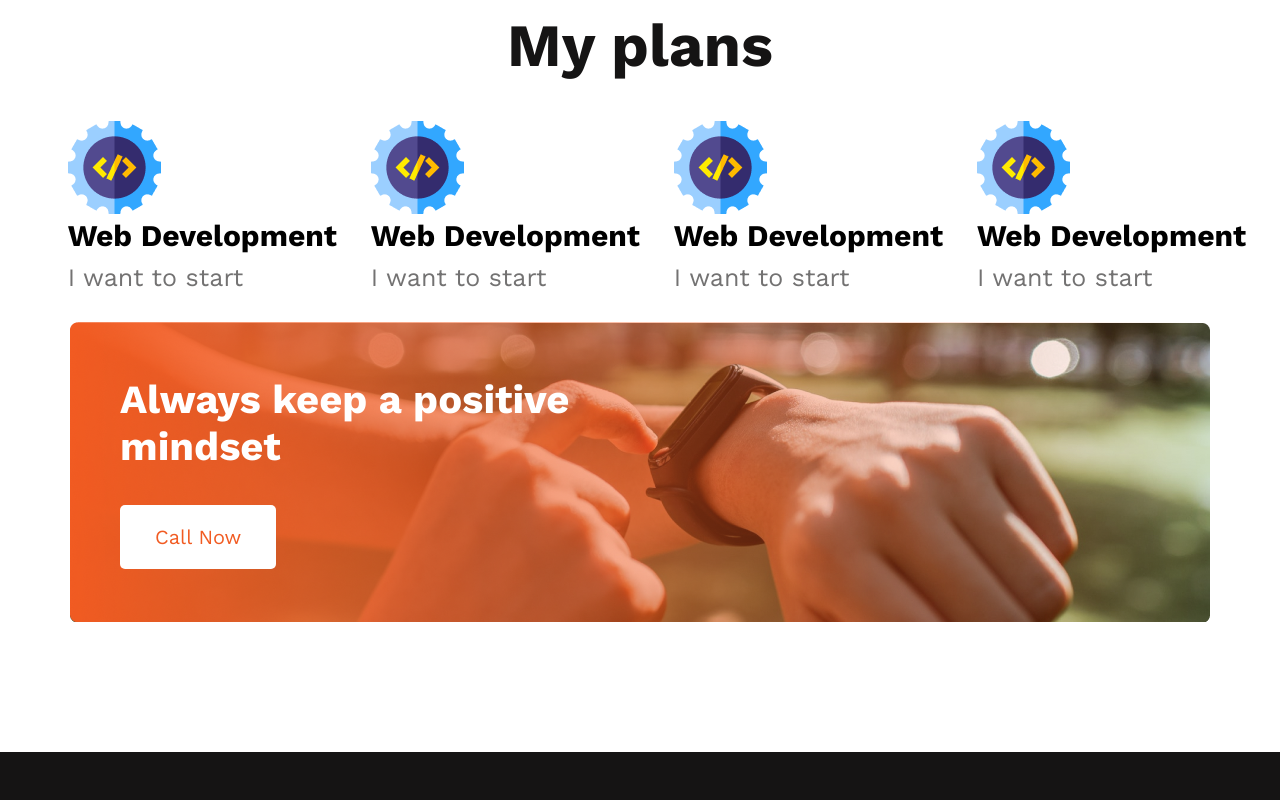
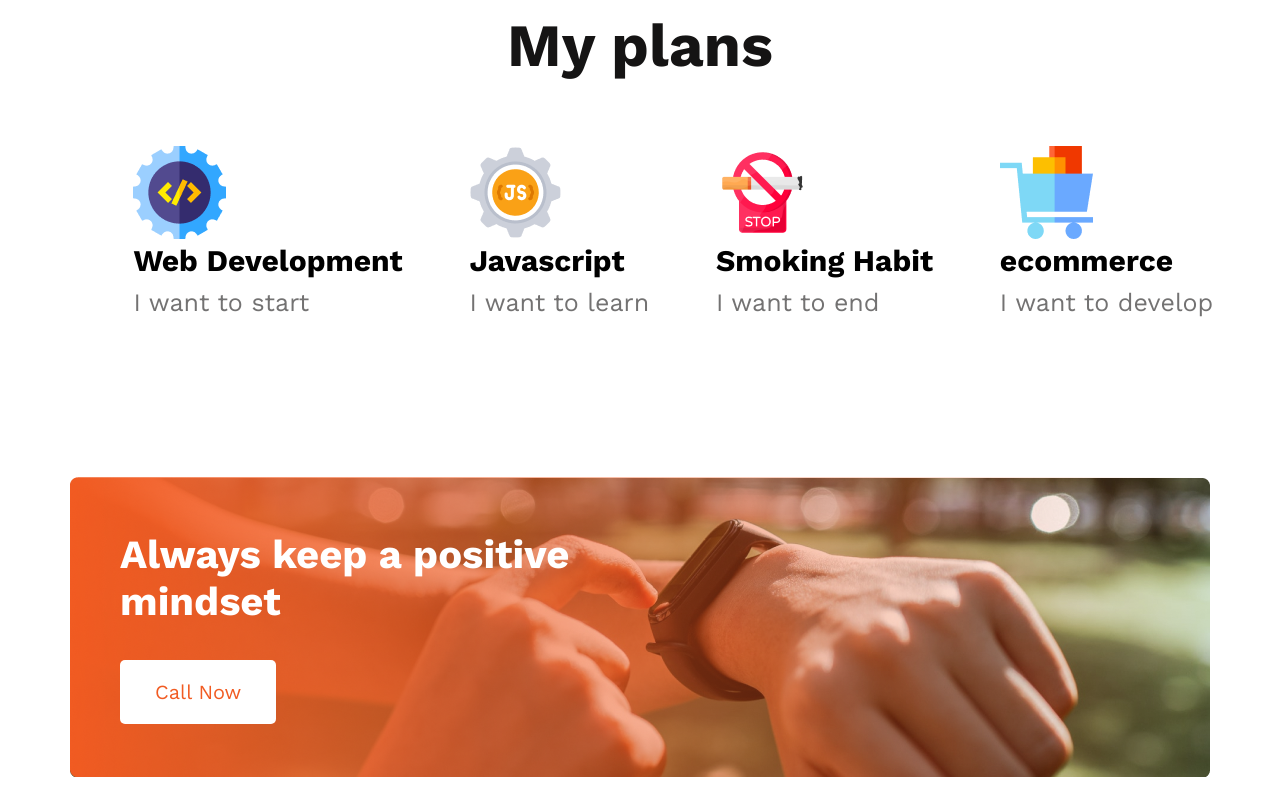
Before and after one commit to rimasultana/new-year-new-me, a plain HTML site: page index.html in a window 1280 px wide. Shown: the part 1640-2440 px from the top of the page. Drawn offline with nearby package versions, Linux system fonts and the light colour scheme.

Commit message:
complete assainment

```diff
--- a/index.html
+++ b/index.html
@@ -81,19 +81,19 @@
           <p class="icon-description">I want to start</p>
         </div>
         <div class="icon-down">
-          <img class="icon-img" src="images/icons/web.png" alt="" />
-          <h2 class="icon-title">Web Development</h2>
-          <p class="icon-description">I want to start</p>
+          <img class="icon-img" src="images/icons/js.png" alt="" />
+          <h2 class="icon-title">Javascript</h2>
+          <p class="icon-description">I want to learn</p>
         </div>
         <div class="icon-down">
-          <img class="icon-img" src="images/icons/web.png" alt="" />
-          <h2 class="icon-title">Web Development</h2>
-          <p class="icon-description">I want to start</p>
+          <img class="icon-img" src="images/icons/smoke.png" alt="" />
+          <h2 class="icon-title">Smoking Habit</h2>
+          <p class="icon-description">I want to end</p>
         </div>
         <div class="icon-down">
-          <img class="icon-img" src="images/icons/web.png" alt="" />
-          <h2 class="icon-title">Web Development</h2>
-          <p class="icon-description">I want to start</p>
+          <img class="icon-img" src="images/icons/ecom.png" alt="" />
+          <h2 class="icon-title">ecommerce</h2>
+          <p class="icon-description">I want to develop</p>
         </div>
       </div>
 
--- a/style.css
+++ b/style.css
@@ -3,9 +3,7 @@
   padding: 0;
   font-family: "Work Sans", sans-serif;
 }
-body {
-  /* max-width: 1600px; */
-}
+
 .box-container {
   background-image: url("images/banner/banner3.png");
   width: 1600px;
@@ -15,7 +13,7 @@ body {
 }
 .box-service {
   margin-top: 200px;
-  margin-right: 200px;
+  margin-right: 224px;
 }
 .right-title {
   color: #fff;
@@ -88,7 +86,7 @@ body {
   font-size: 30px;
   font-weight: 700;
   text-align: center;
-  margin-bottom: 25px;
+  margin-bottom: 50px;
 }
 .icon-container {
   display: flex;
@@ -114,6 +112,7 @@ body {
   align-items: center;
   margin: auto;
   display: flex;
+  margin-top: 130px;
 }
 .watch-details {
   margin: 50px;
```
